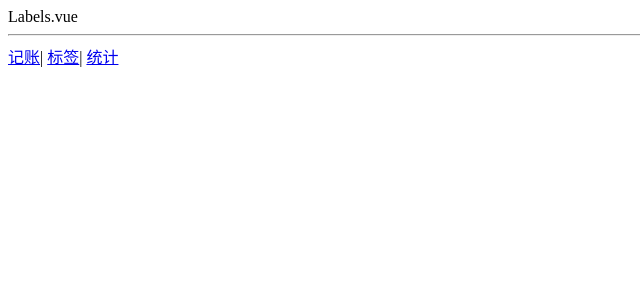
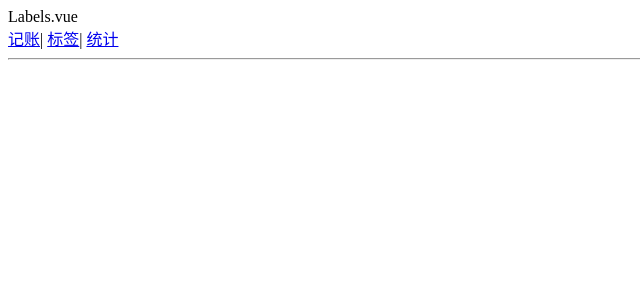
Before and after one commit to weizhexin/money, a Vue app: page /#/labels in a window 1280 px wide. Shown: the top 300 px of the page, without its empty margins (0-640 px from the left). Built offline with nearby package versions, Linux system fonts and the light colour scheme.

Commit message:
在三个页面中使用组件来构建底部

```diff
--- a/src/App.vue
+++ b/src/App.vue
@@ -2,11 +2,7 @@
     <div>
     <router-view/>
     <hr/>
-    <div>
-      <router-link to="/money">记账</router-link>|
-      <router-link to="labels">标签</router-link>|
-      <router-link to="statistics">统计</router-link>
-    </div>
+
     </div>
 </template>
 
--- /dev/null
+++ b/src/components/Nav.vue
@@ -0,0 +1,19 @@
+<template>
+  <div>
+      <div>
+      <router-link to="/money">记账</router-link>|
+      <router-link to="labels">标签</router-link>|
+      <router-link to="statistics">统计</router-link>
+    </div>
+  </div>
+</template>
+
+<script>
+export default {
+    name:'Nav'
+}
+</script>
+
+<style>
+
+</style>
--- a/src/views/Labels.vue
+++ b/src/views/Labels.vue
@@ -1,10 +1,14 @@
 <template>
-  <div>Labels.vue</div>
+  <div>Labels.vue
+      <Nav/>
+  </div>
 </template>
 
 <script>
+    import Nav from '@/components/Nav.vue'
     export default {
-        name: 'Labels'
+        name: 'Labels',
+        components:{Nav}
     }
 </script>
 
--- a/src/views/Money.vue
+++ b/src/views/Money.vue
@@ -1,10 +1,14 @@
 <template>
-  <div>Money.vue</div>
+  <div>Money.vue
+      <Nav/>
+  </div>
 </template>
 
 <script lang="ts">
+  import Nav from "@/components/Nav.vue";
     export default {
-        name: 'Money'
+        name: 'Money',
+        components: {Nav}
     };
 </script>
 
--- a/src/views/Statistics.vue
+++ b/src/views/Statistics.vue
@@ -1,10 +1,14 @@
 <template>
-  <div>Statistics.vue</div>
+  <div>Statistics.vue
+      <Nav/>
+  </div>
 </template>
 
 <script>
+import Nav from '@/components/Nav.vue'
 export default {
-    name:'Statistics'
+    name:'Statistics',
+    components:{Nav}
 }
 </script>
 
```
